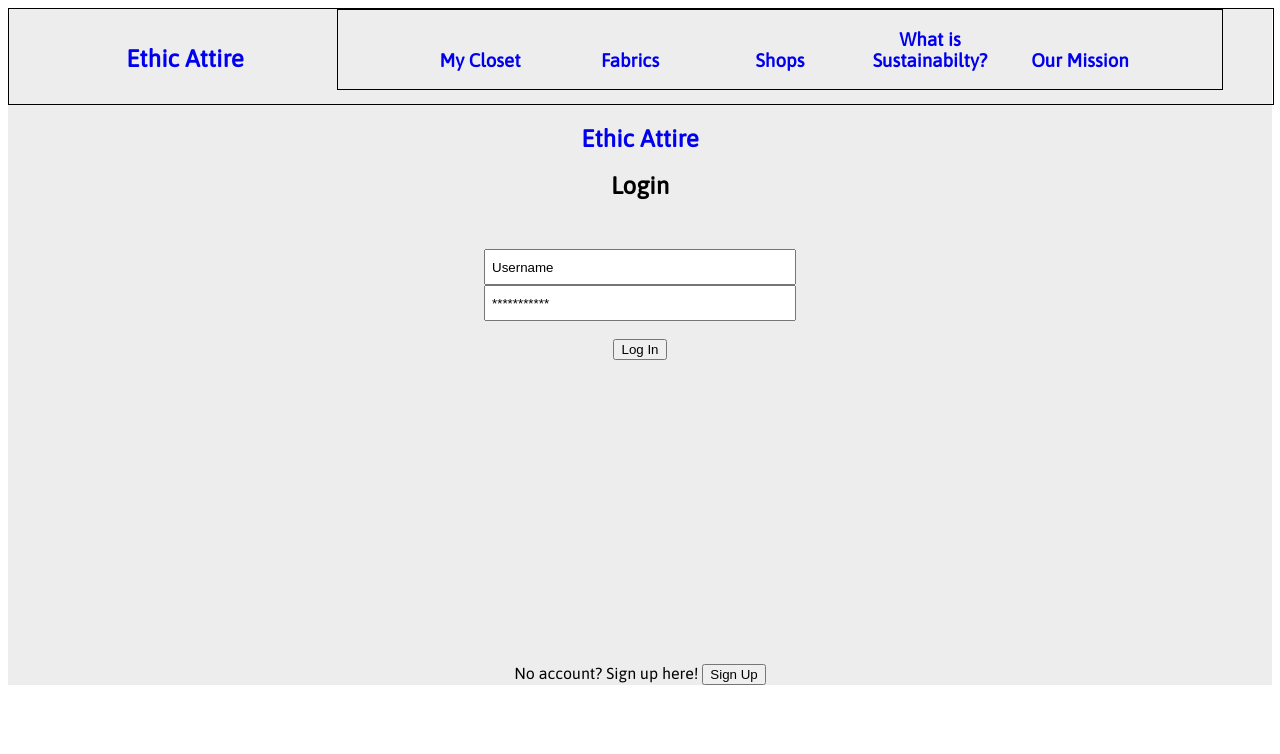
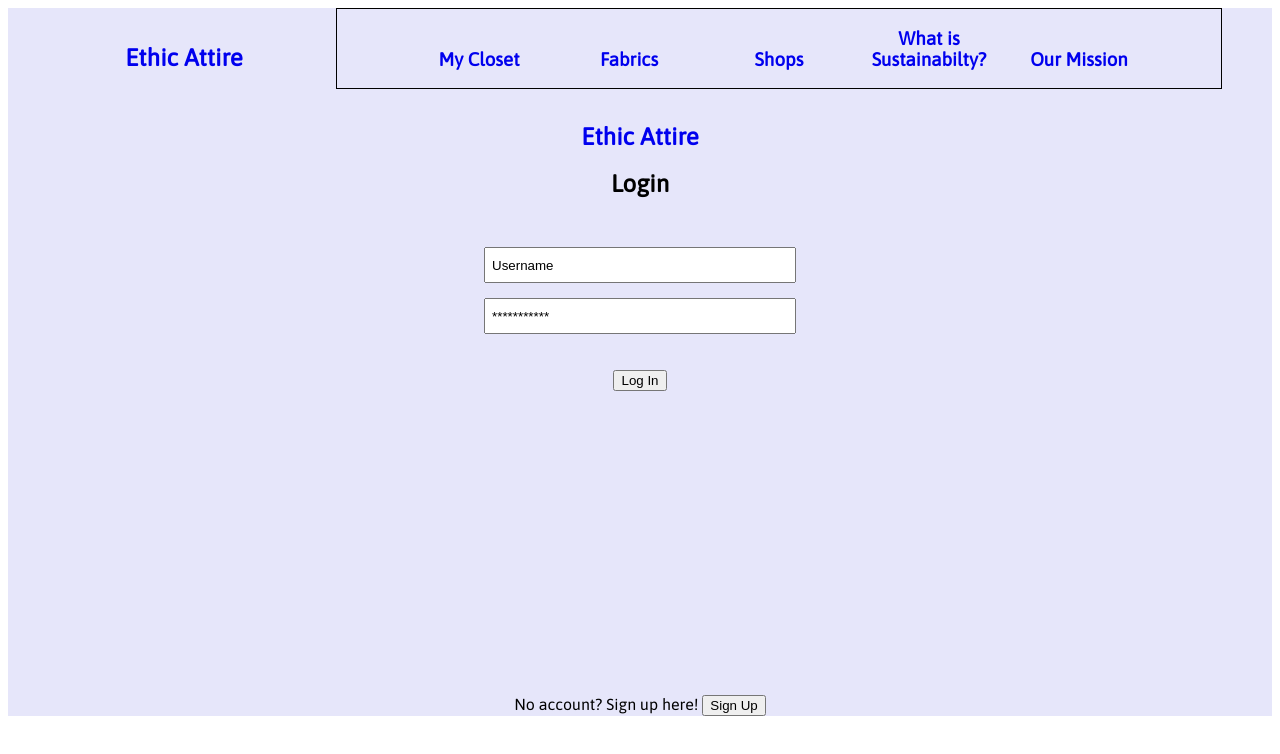
Before and after one commit to gsanchez13/ethicattire_hackathon, a React (Create React App) app in the folder client/: page / in a window 1280 px wide. Shown: the top 754 px of the page. Built offline with nearby package versions, Linux system fonts and the light colour scheme.

Commit message:
Made ItemUploadRender.css and made the componenet look prettier

```diff
--- a/client/src/App.css
+++ b/client/src/App.css
@@ -1,13 +1,13 @@
 .App {
   text-align: center;
-  background-color: #EEEDED;
+  background-color: lavender;
 }
 html, body, #app, #app>div {
   height: 100%
 }
 
 #headerComponentContainer {
-  border: solid 1px;
+  border: 1px;
   display: inline-block;
   width: 100%;
 }
@@ -71,8 +71,9 @@ html, body, #app, #app>div {
   text-transform: uppercase;
   font-weight: bold;
 }
-.myClosetClothes:hover {
+.FabricTypeDiv:hover {
   box-shadow: 0 10px 20px 0 rgba(0,0,0,0.2);
+  background-color: floralwhite
 }
 
 #clothingCheckListHeaderDiv {
@@ -103,11 +104,3 @@ html, body, #app, #app>div {
 #myClosetContiner {
   height: 800px;
 }
-
-a:visited {
-  color: navy;
-}
-
-a:hover {
-  color: green;
-}
--- /dev/null
+++ b/client/src/Components/ItemUploadRender.css
@@ -0,0 +1,13 @@
+input {
+    display: block;
+    margin-right: auto;
+    margin-left: auto;
+    margin-top: 4%;
+}
+
+select {
+    display: block;
+    margin-right: auto;
+    margin-left: auto;
+    margin-top: 4%;
+}
--- a/client/src/Components/ItemUploadRender.jsx
+++ b/client/src/Components/ItemUploadRender.jsx
@@ -1,5 +1,6 @@
 import React, { Component } from 'react';
 import axios from 'axios';
+import "./ItemUploadRender.css";
 
 class ItemUploadRender extends Component {
     constructor() {
@@ -64,7 +65,7 @@ class ItemUploadRender extends Component {
 
         return (
             <div>
-                <p>Add an item</p>
+                <h1>Add an item</h1>
                 <form onSubmit={this.props.handleSubmit}>
                     <input className="ItemUploadInputs" type="file" onChange={this.props.handleFileInput} required />
 
--- a/client/src/Header.css
+++ b/client/src/Header.css
@@ -1,5 +1,4 @@
 #headerComponentContainer {
-    border: solid 1px;
     display: inline-block;
     width: 100%;
   }
```
Also changed, not shown: 1 other file (tests, documents, lock files or other folders).
